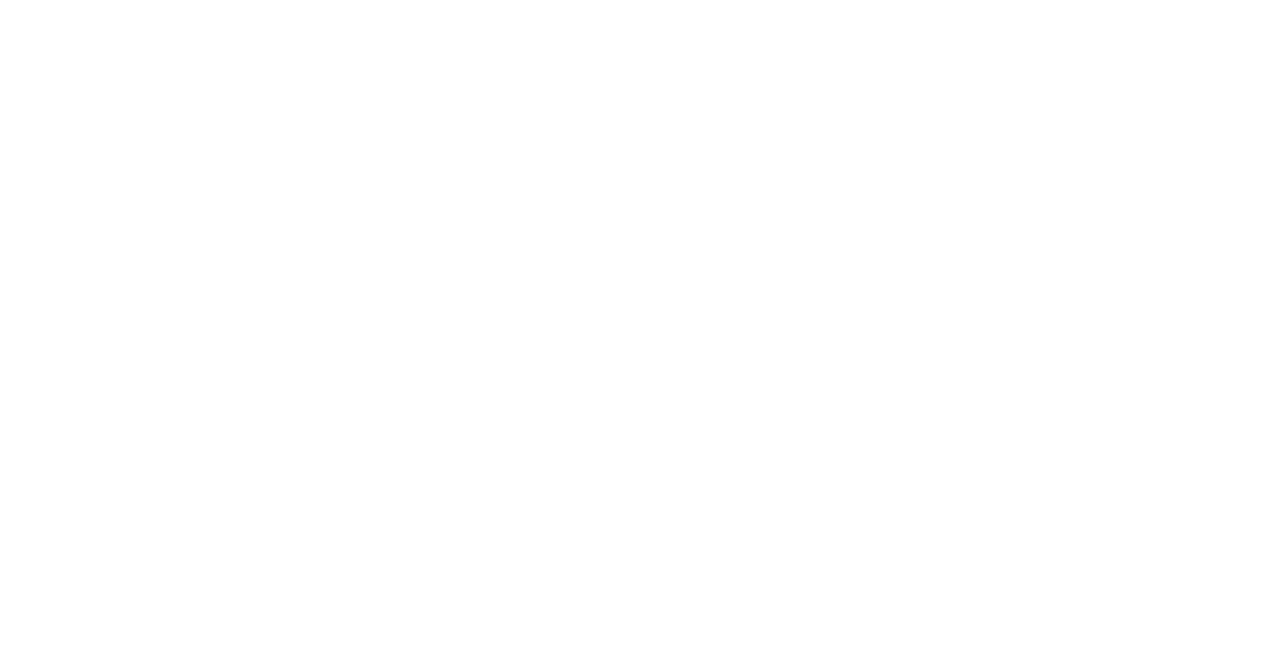
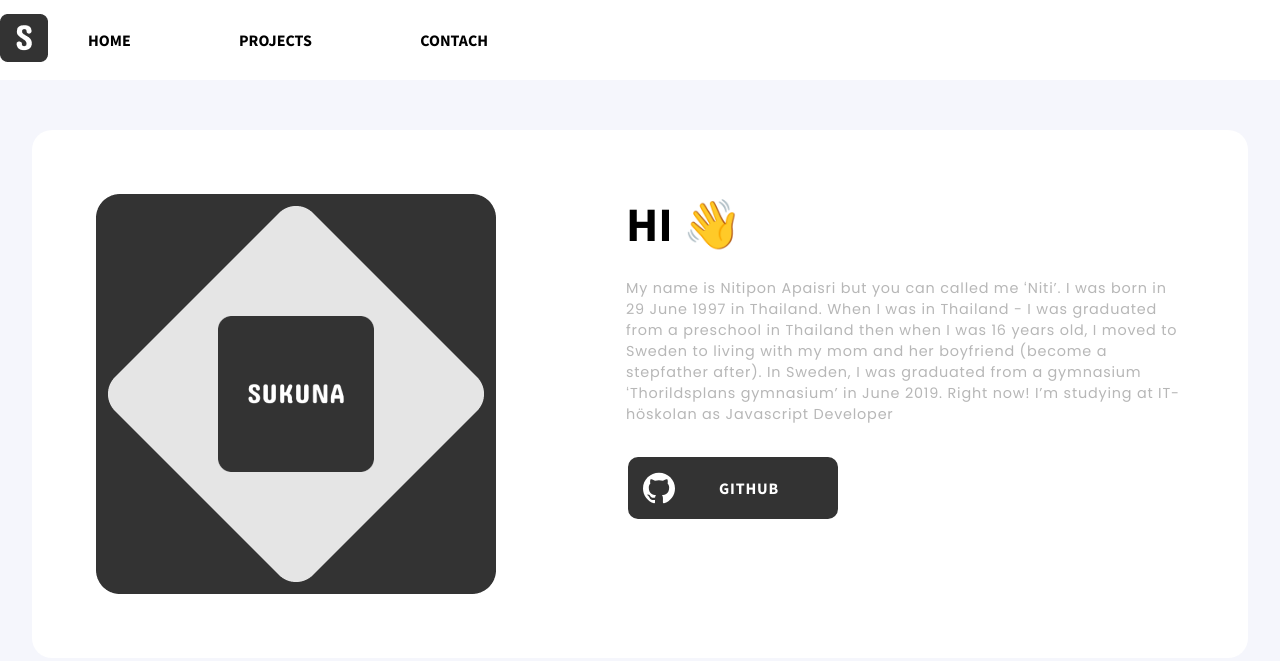
Before and after one commit to nitipon-apaisri/nitipon-apaisri.github.io, a plain HTML site: page index.html in a window 1280 px wide. Drawn offline with Linux system fonts and the light colour scheme.

Commit message:
added hero and nav

```diff
--- a/index.html
+++ b/index.html
@@ -0,0 +1,45 @@
+<!DOCTYPE html>
+<html lang="en">
+   <head>
+      <meta charset="UTF-8" />
+      <meta name="viewport" content="width=device-width, initial-scale=1.0" />
+      <link rel="stylesheet" href="css/style.css" />
+      <title>SUKUNA</title>
+   </head>
+   <body>
+      <header>
+         <nav>
+            <img src="assets/img/sukuna-logo-mini.png" alt="sukuna-logo-mini" />
+            <ul>
+               <li>HOME</li>
+               <li>PROJECTS</li>
+               <li>CONTACH</li>
+            </ul>
+         </nav>
+      </header>
+      <main>
+         <div class="hero">
+            <img src="assets/img/sukuna-logo.png" alt="sukuna-logo" />
+            <section class="about">
+               <h1>HI 👋</h1>
+               <div class="about-info">
+                  <p>
+                     My name is Nitipon Apaisri but you can called me ʻNitiʼ. I was born in 29 June 1997 in Thailand. When I was in Thailand - I was graduated from a preschool in Thailand then when I
+                     was 16 years old, I moved to Sweden to living with my mom and her boyfriend (become a stepfather after). In Sweden, I was graduated from a gymnasium ʻThorildsplans gymnasiumʼ in
+                     June 2019. Right now! Iʼm studying at IT-höskolan as Javascript Developer
+                  </p>
+               </div>
+               <div class="contact-mini">
+                  <a href="https://github.com/nitipon-apaisri">
+                     <div class="github">
+                        <img class="contact-github" src="assets/img/github-white.svg" alt="github" />
+                        <h4>Github</h4>
+                     </div>
+                  </a>
+               </div>
+            </section>
+         </div>
+      </main>
+      <script src="js/main.js"></script>
+   </body>
+</html>
--- a/js/main.js
+++ b/js/main.js
@@ -0,0 +1,7 @@
+let contactIcon = document.querySelector(".contact-mini");
+contactIcon.addEventListener("mouseover", (e) => {
+   document.querySelector(".contact-github").src = "../assets/img/github-black.svg";
+});
+contactIcon.addEventListener("mouseleave", (e) => {
+   document.querySelector(".contact-github").src = "../assets/img/github-white.svg";
+});
--- /dev/null
+++ b/scss/_variables.scss
@@ -0,0 +1,3 @@
+@import url("https://fonts.googleapis.com/css2?family=Poppins:wght@200;300;400&family=Source+Sans+Pro:wght@700&display=swap");
+$bold-font: "Source Sans Pro", sans-serif;
+$para-font: "Poppins", sans-serif;
--- a/scss/style.scss
+++ b/scss/style.scss
@@ -0,0 +1,110 @@
+@import "_variables";
+h1,
+h2,
+h3,
+h4,
+h5,
+h6,
+p,
+hr {
+   margin: 0;
+}
+body {
+   margin: 0;
+   background-color: #f5f6fc;
+   header {
+      background-color: #fff;
+      height: 80px;
+      display: flex;
+      align-items: center;
+      nav {
+         width: 1440px;
+         margin: auto;
+         display: flex;
+
+         img {
+            width: 48px;
+            height: 48px;
+         }
+         ul {
+            width: 400px;
+            max-width: 400px;
+            display: flex;
+            justify-content: space-between;
+            list-style: none;
+            text-decoration: none;
+            li {
+               font-family: $bold-font;
+            }
+         }
+      }
+   }
+   main {
+      max-width: 1440px;
+      margin: auto;
+      padding: 0 32px;
+      .hero {
+         background-color: #fff;
+         padding: 64px;
+         border-radius: 20px;
+         max-width: 1440px;
+         margin: 50px auto;
+         display: flex;
+         .about {
+            margin-left: 130px;
+            h1 {
+               font-family: $bold-font;
+               font-size: 3rem;
+            }
+            .about-info {
+               margin-top: 24px;
+               p {
+                  font-family: $para-font;
+                  font-size: 0.9rem;
+                  font-weight: 400;
+                  letter-spacing: 0.05rem;
+                  color: #b7b7b7;
+               }
+            }
+            .contact-mini {
+               margin-top: 30px;
+               max-height: 400px;
+               width: 180px;
+               padding: 15px;
+               border-radius: 12px;
+               border: 2px solid #fff;
+               background-color: #333333;
+               a {
+                  cursor: pointer;
+                  text-decoration: none;
+                  .github {
+                     display: flex;
+                     align-items: center;
+                     img {
+                        width: 32px;
+                        height: 32px;
+                     }
+                     h4 {
+                        letter-spacing: 0.05rem;
+                        margin: auto;
+                        text-transform: uppercase;
+                        color: #fff;
+                        font-family: $bold-font;
+                     }
+                  }
+               }
+            }
+            .contact-mini:hover {
+               border: 2px solid #333333;
+               background-color: #fff;
+               transition-duration: 200ms;
+               .github {
+                  h4 {
+                     color: #333333;
+                  }
+               }
+            }
+         }
+      }
+   }
+}
```
Also changed, not shown: assets/img/github-black.svg (added), assets/img/github-white.svg (added), assets/img/sukuna-logo-mini.png (added), assets/img/sukuna-logo.png (added), css/style.css, 3 other files.
